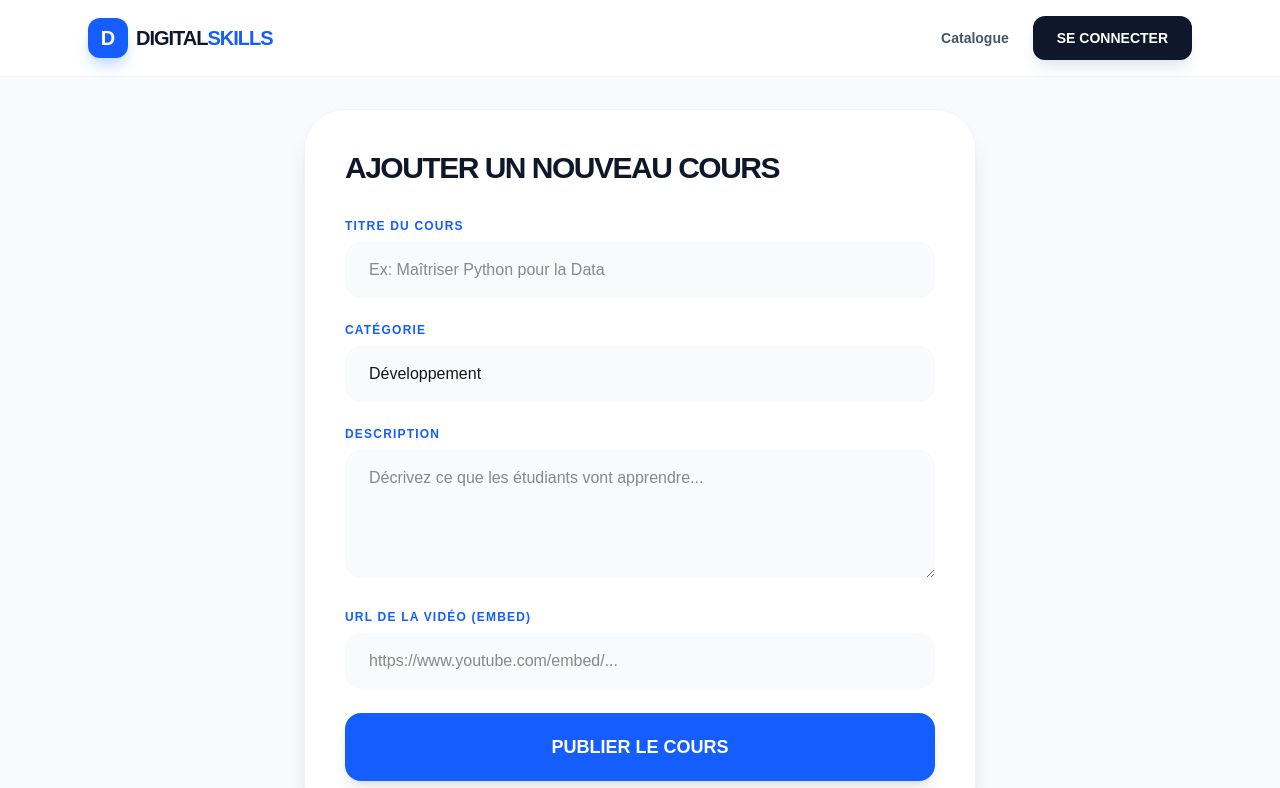
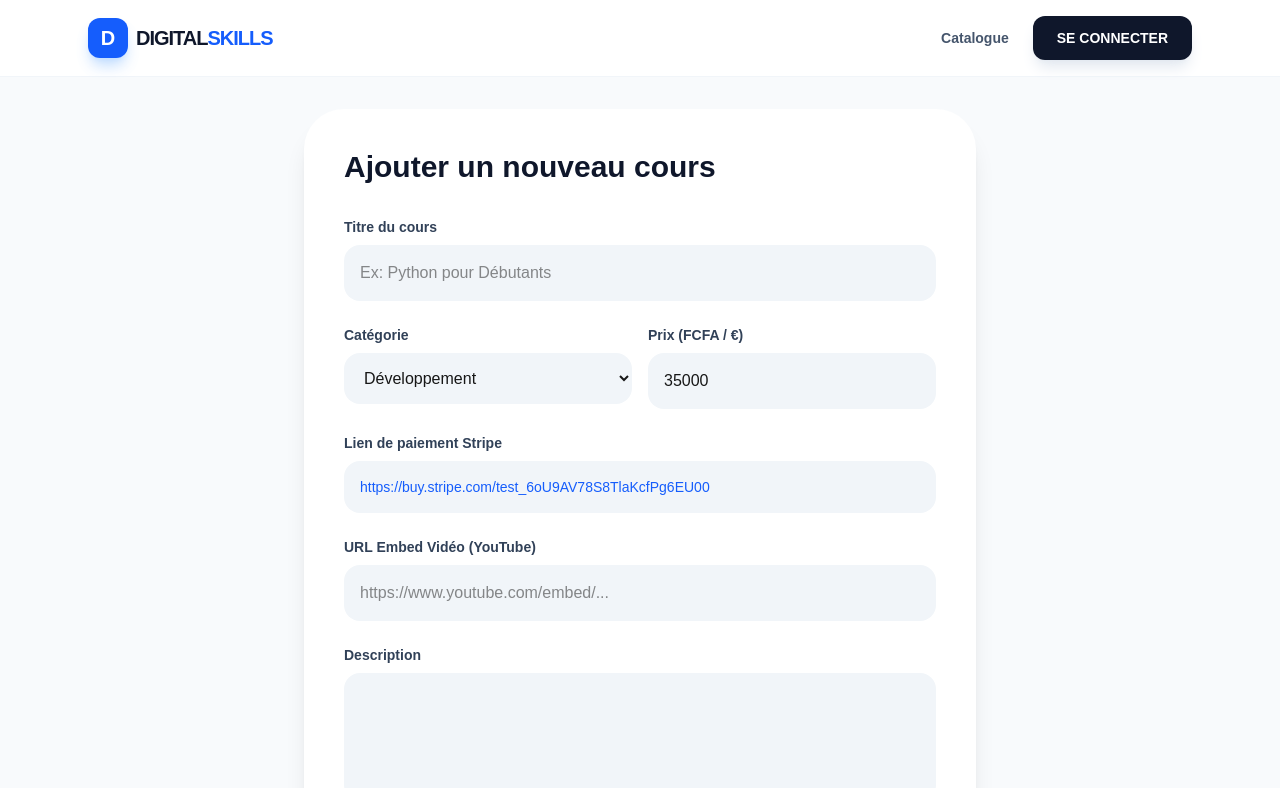
Before and after one commit to AliouBarry1871/digital-skills-academy, a Next.js app: page /admin/add-course in a window 1280 px wide. Shown: the top 788 px of the page. Built offline with nearby package versions, Linux system fonts and the light colour scheme.

Commit message:
Mise à jour Stripe et Footer

```diff
--- a/app/admin/add-course/page.tsx
+++ b/app/admin/add-course/page.tsx
@@ -7,118 +7,121 @@ import { useRouter } from 'next/navigation';
 export default function AddCoursePage() {
   const [title, setTitle] = useState('');
   const [description, setDescription] = useState('');
+  const [category, setCategory] = useState('Développement');
   const [videoUrl, setVideoUrl] = useState('');
-  const [category, setCategory] = useState('Développement'); // Nouvelle catégorie par défaut
+  const [price, setPrice] = useState('35000'); // Prix par défaut pour ton cours Python
+
+  // J'ai inséré ton lien Stripe ici par défaut
+  const [paymentLink, setPaymentLink] = useState('https://buy.stripe.com/test_6oU9AV78S8TlaKcfPg6EU00');
+
   const [loading, setLoading] = useState(false);
-  const [message, setMessage] = useState('');
   const router = useRouter();
 
   const handleSubmit = async (e: React.FormEvent) => {
     e.preventDefault();
     setLoading(true);
-    setMessage('');
 
-    // On ajoute 'category' dans l'objet envoyé à Supabase
-    const { error } = await supabase
-      .from('courses')
-      .insert([{
+    const { error } = await supabase.from('courses').insert([
+      {
         title,
         description,
+        category,
         video_url: videoUrl,
-        category: category
-      }]);
+        price: parseFloat(price),
+        payment_link: paymentLink
+      },
+    ]);
 
     if (error) {
-      setMessage(`Erreur : ${error.message}`);
+      alert("Erreur : " + error.message + " (Vérifiez que la colonne payment_link existe dans Supabase)");
     } else {
-      setMessage('✅ Cours ajouté avec succès !');
-      setTitle('');
-      setDescription('');
-      setVideoUrl('');
-      setCategory('Développement');
-
-      // Rediriger vers l'accueil après 2 secondes
-      setTimeout(() => router.push('/'), 2000);
+      alert("Cours ajouté avec succès !");
+      router.push('/');
     }
     setLoading(false);
   };
 
   return (
     <div className="min-h-screen bg-slate-50 p-8">
-      <div className="max-w-2xl mx-auto bg-white rounded-[2.5rem] p-10 shadow-xl border border-slate-100">
-        <h1 className="text-3xl font-black text-slate-900 mb-8 tracking-tighter uppercase">
-          Ajouter un nouveau cours
-        </h1>
+      <div className="max-w-2xl mx-auto bg-white rounded-[2.5rem] p-10 shadow-xl">
+        <h1 className="text-3xl font-black text-slate-900 mb-8">Ajouter un nouveau cours</h1>
 
         <form onSubmit={handleSubmit} className="space-y-6">
           {/* TITRE */}
           <div>
-            <label className="block text-xs font-black uppercase text-blue-600 mb-2 tracking-widest">Titre du cours</label>
+            <label className="block text-sm font-bold text-slate-700 mb-2">Titre du cours</label>
             <input
-              type="text"
-              required
-              className="w-full px-6 py-4 bg-slate-50 border-none rounded-2xl focus:ring-2 focus:ring-blue-600 outline-none font-medium"
-              placeholder="Ex: Maîtriser Python pour la Data"
-              value={title}
-              onChange={(e) => setTitle(e.target.value)}
+              type="text" required
+              placeholder="Ex: Python pour Débutants"
+              className="w-full p-4 bg-slate-100 rounded-2xl border-none outline-none focus:ring-2 focus:ring-blue-600"
+              value={title} onChange={(e) => setTitle(e.target.value)}
             />
           </div>
 
-          {/* CATÉGORIE (Nouveau champ) */}
-          <div>
-            <label className="block text-xs font-black uppercase text-blue-600 mb-2 tracking-widest">Catégorie</label>
-            <select
-              className="w-full px-6 py-4 bg-slate-50 border-none rounded-2xl focus:ring-2 focus:ring-blue-600 outline-none font-medium appearance-none"
-              value={category}
-              onChange={(e) => setCategory(e.target.value)}
-            >
-              <option value="Développement">Développement</option>
-              <option value="Cyber-sécurité">Cyber-sécurité</option>
-              <option value="Bureautique">Bureautique</option>
-              <option value="Marketing Digital">Marketing Digital</option>
-              <option value="Python">Python</option>
-            </select>
+          <div className="grid grid-cols-2 gap-4">
+            {/* CATÉGORIE */}
+            <div>
+              <label className="block text-sm font-bold text-slate-700 mb-2">Catégorie</label>
+              <select
+                className="w-full p-4 bg-slate-100 rounded-2xl border-none outline-none focus:ring-2 focus:ring-blue-600"
+                value={category} onChange={(e) => setCategory(e.target.value)}
+              >
+                <option>Développement</option>
+                <option>Cyber-sécurité</option>
+                <option>Bureautique</option>
+                <option>Marketing Digital</option>
+                <option>Python</option>
+              </select>
+            </div>
+
+            {/* PRIX */}
+            <div>
+              <label className="block text-sm font-bold text-slate-700 mb-2">Prix (FCFA / €)</label>
+              <input
+                type="number"
+                className="w-full p-4 bg-slate-100 rounded-2xl border-none outline-none focus:ring-2 focus:ring-blue-600"
+                value={price} onChange={(e) => setPrice(e.target.value)}
+              />
+            </div>
           </div>
 
-          {/* DESCRIPTION */}
+          {/* LIEN DE PAIEMENT (STRIPE) */}
           <div>
-            <label className="block text-xs font-black uppercase text-blue-600 mb-2 tracking-widest">Description</label>
-            <textarea
-              required
-              rows={4}
-              className="w-full px-6 py-4 bg-slate-50 border-none rounded-2xl focus:ring-2 focus:ring-blue-600 outline-none font-medium"
-              placeholder="Décrivez ce que les étudiants vont apprendre..."
-              value={description}
-              onChange={(e) => setDescription(e.target.value)}
+            <label className="block text-sm font-bold text-slate-700 mb-2">Lien de paiement Stripe</label>
+            <input
+              type="url" required
+              className="w-full p-4 bg-slate-100 rounded-2xl border-none outline-none focus:ring-2 focus:ring-blue-600 text-blue-600 text-sm"
+              value={paymentLink} onChange={(e) => setPaymentLink(e.target.value)}
             />
           </div>
 
           {/* URL VIDÉO */}
           <div>
-            <label className="block text-xs font-black uppercase text-blue-600 mb-2 tracking-widest">URL de la vidéo (Embed)</label>
+            <label className="block text-sm font-bold text-slate-700 mb-2">URL Embed Vidéo (YouTube)</label>
             <input
-              type="text"
-              className="w-full px-6 py-4 bg-slate-50 border-none rounded-2xl focus:ring-2 focus:ring-blue-600 outline-none font-medium"
+              type="text" required
               placeholder="https://www.youtube.com/embed/..."
-              value={videoUrl}
-              onChange={(e) => setVideoUrl(e.target.value)}
+              className="w-full p-4 bg-slate-100 rounded-2xl border-none outline-none focus:ring-2 focus:ring-blue-600"
+              value={videoUrl} onChange={(e) => setVideoUrl(e.target.value)}
             />
           </div>
 
-          {/* BOUTON DE SOUMISSION */}
+          {/* DESCRIPTION */}
+          <div>
+            <label className="block text-sm font-bold text-slate-700 mb-2">Description</label>
+            <textarea
+              rows={4} required
+              className="w-full p-4 bg-slate-100 rounded-2xl border-none outline-none focus:ring-2 focus:ring-blue-600"
+              value={description} onChange={(e) => setDescription(e.target.value)}
+            ></textarea>
+          </div>
+
           <button
-            type="submit"
-            disabled={loading}
-            className="w-full bg-blue-600 text-white py-5 rounded-2xl font-black text-lg hover:bg-slate-900 transition-all shadow-lg"
+            type="submit" disabled={loading}
+            className="w-full py-5 bg-blue-600 text-white rounded-2xl font-black text-lg hover:bg-blue-700 transition-all shadow-lg shadow-blue-200"
           >
             {loading ? 'Publication...' : 'PUBLIER LE COURS'}
           </button>
-
-          {message && (
-            <p className={`text-center font-bold mt-4 ${message.includes('✅') ? 'text-green-600' : 'text-red-600'}`}>
-              {message}
-            </p>
-          )}
         </form>
       </div>
     </div>
```
Also changed, not shown: app/courses/[id]/page.tsx (+68 -31 lines), app/page.tsx (+109 -22 lines).
